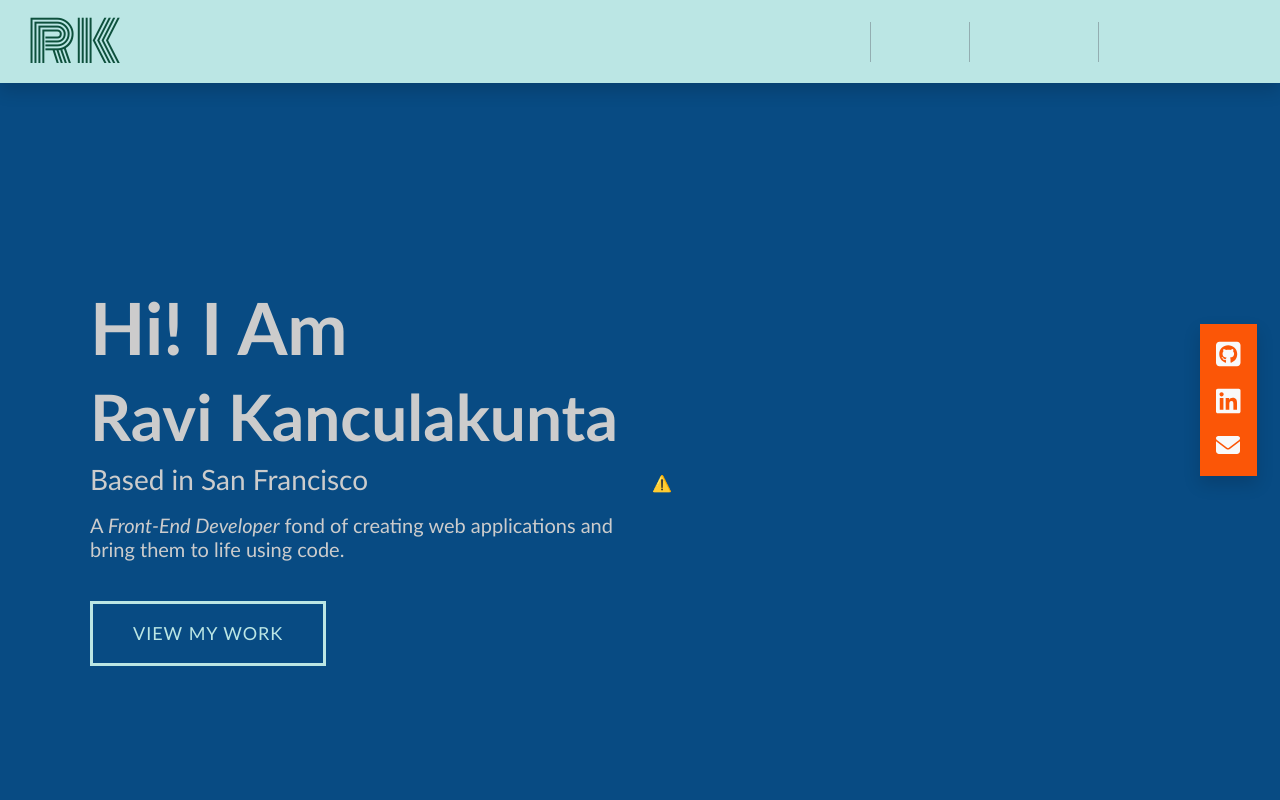
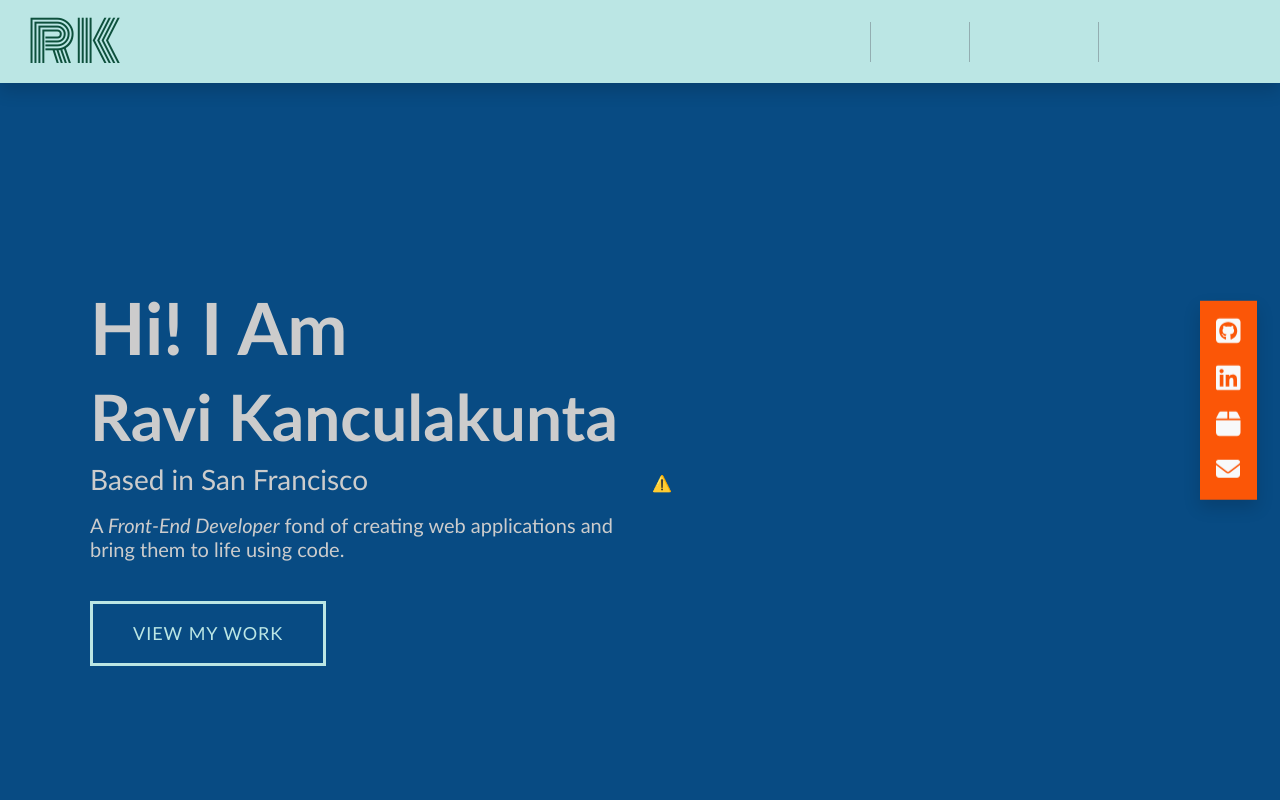
Before and after one commit to rkiran16/myportfolio, a React (Create React App) app: page / in a window 1280 px wide. Shown: the top 800 px of the page. Built offline with nearby package versions, Linux system fonts and the light colour scheme; no server answers.

Commit message:
added code sandbox

```diff
--- a/src/components/Social/index.js
+++ b/src/components/Social/index.js
@@ -1,5 +1,5 @@
 import { FontAwesomeIcon } from '@fortawesome/react-fontawesome';
-import { faEnvelope } from '@fortawesome/free-solid-svg-icons';
+import { faEnvelope, faBox } from '@fortawesome/free-solid-svg-icons';
 import { faSquareGithub, faLinkedin } from '@fortawesome/free-brands-svg-icons';
 
 
@@ -18,6 +18,11 @@ const Social = () => {
           </a>
         </li>
         <li className='p-2'>
+          <a href='https://codesandbox.io/u/rkiran16' rel="noreferrer" className='text-light' target="_blank">
+            <FontAwesomeIcon className='fs-3' icon={faBox} />
+          </a>
+        </li>
+        <li className='p-2'>
           <a href="mailto: ravikancula@gmail.com"><FontAwesomeIcon className='fs-4 text-light' icon={faEnvelope} /></a>
         </li>
       </ul>
```
